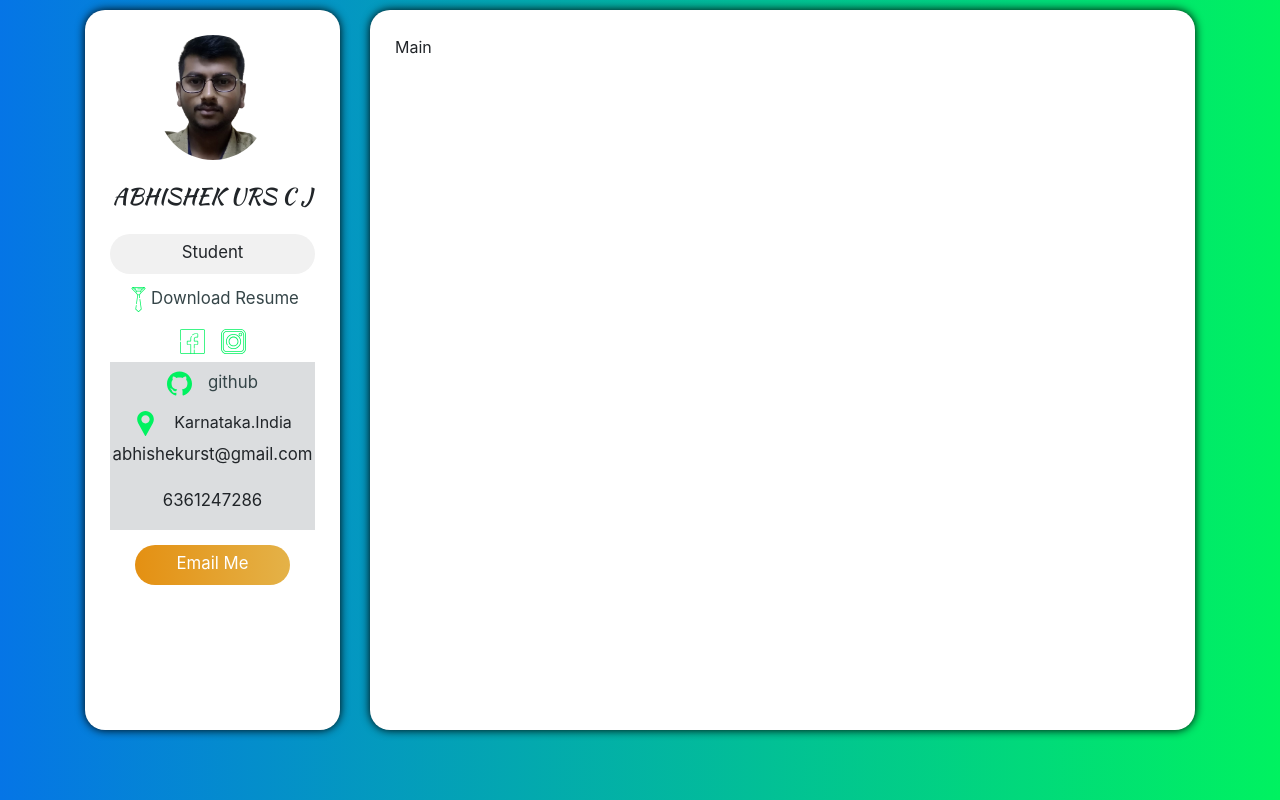
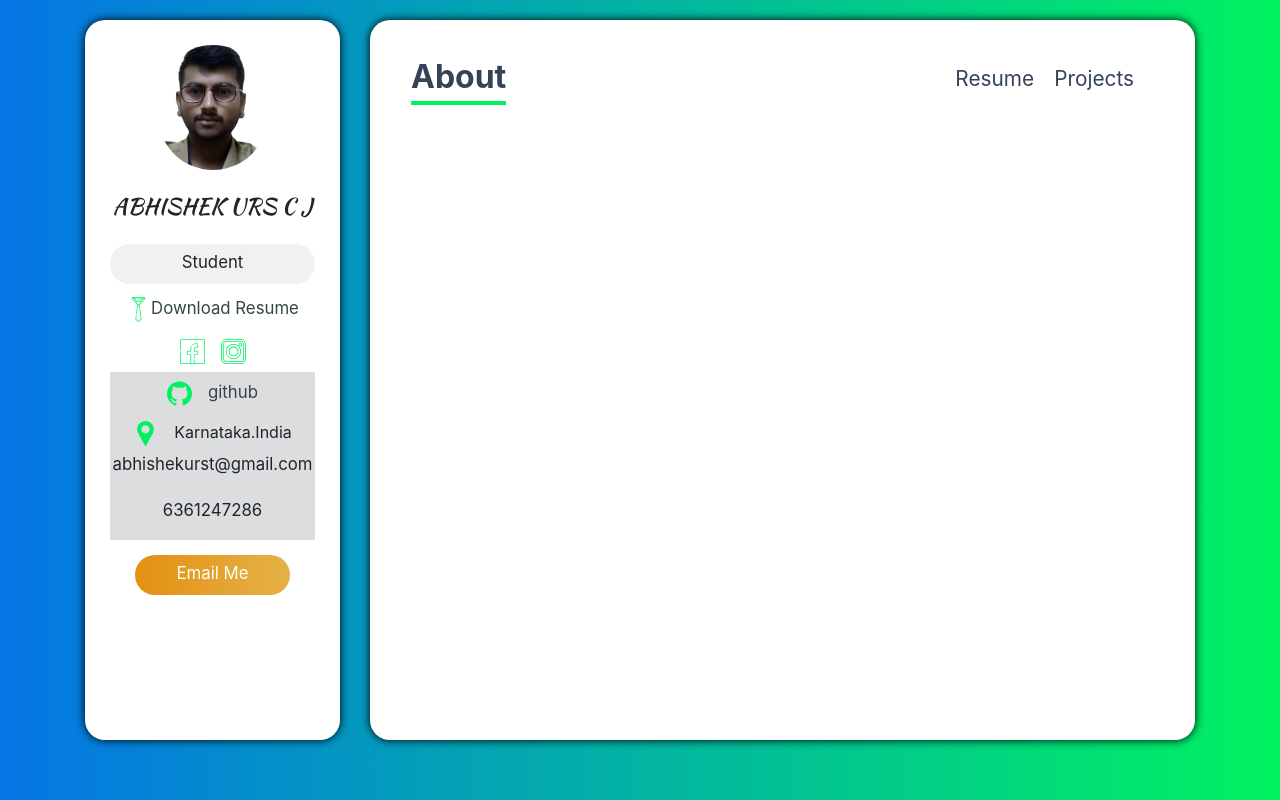
Before and after one commit to Abhishk123/Portfolio, a React (Create React App) app: page / in a window 1280 px wide. Built offline with nearby package versions, Linux system fonts and the light colour scheme.

Commit message:
uploaded

```diff
--- a/package.json
+++ b/package.json
@@ -8,6 +8,7 @@
     "@testing-library/user-event": "^12.6.0",
     "react": "^17.0.1",
     "react-dom": "^17.0.1",
+    "react-router-dom": "^5.2.0",
     "react-scripts": "4.0.1",
     "web-vitals": "^0.2.4"
   },
--- a/public/index.html
+++ b/public/index.html
@@ -29,7 +29,7 @@
     <link rel="stylesheet" href="https://stackpath.bootstrapcdn.com/bootstrap/4.4.1/css/bootstrap.min.css"
       integrity="sha384-Vkoo8x4CGsO3+Hhxv8T/Q5PaXtkKtu6ug5TOeNV6gBiFeWPGFN9MuhOf23Q9Ifjh" crossorigin="anonymous">
 
-    <title>React App</title>
+    <title>Abhishek urs c j</title>
   </head>
   <body>
     <noscript>You need to enable JavaScript to run this app.</noscript>
--- a/src/App.js
+++ b/src/App.js
@@ -1,3 +1,4 @@
+import Navbar from './Components/Navbar'
 import Sidebar from './Components/Sidebar'
 
 function App() {
@@ -12,7 +13,7 @@ function App() {
       </div>
         <div className="col-lg-9">
           <div className="app_main">
-            Main
+            <Navbar/>
           </div>
         </div>
      </div>
--- /dev/null
+++ b/src/Components/Navbar.js
@@ -0,0 +1,28 @@
+import React,{useState} from 'react';
+
+const Navbar = () => {
+
+   const [active,setActive]= useState('About')
+
+
+    return (
+        <div className='navbar'>
+            <div className="navbar_active">
+                {active}
+            </div>
+            <div className="navbar_items">
+                {active!== 'About' &&
+                <div className="navbar_item" onClick={()=>setActive('About')}>About</div>}
+
+                {active!== 'Resume' ?
+                <div className="navbar_item" onClick={()=>setActive('Resume')}>Resume</div> : null}
+
+                {active!== 'Projects' &&
+                <div className="navbar_item" onClick={()=>setActive('Projects')}>Projects</div>}
+            </div>
+
+        </div>
+    );
+};
+
+export default Navbar;
--- a/src/Components/Sidebar.js
+++ b/src/Components/Sidebar.js
@@ -31,7 +31,10 @@ const Sidebar=()=>{
         </figure>
 
         <div className="contact">
-            <div className="sidebar_item sidebar_github">
+
+<div className="contact_details">
+
+<div className="sidebar_item sidebar_github">
                 <a href="https://github.com/Abhishk123/" target="_blank" rel='noopener noreferrer'><img src={github} alt="github" className="sidebar_icon mr-3"/>github</a>
             </div>
             <div className="sidebar_location">
@@ -40,6 +43,7 @@ const Sidebar=()=>{
             </div>
             <div className="sidebar_item">abhishekurst@gmail.com</div>
             <div className="sidebar_item">6361247286</div>
+            </div>
         </div>
 
         <div className="sidebar_item sidebar_email" onClick={handleEmailMe}>Email Me</div>
--- a/src/index.css
+++ b/src/index.css
@@ -16,7 +16,7 @@ body{
   }
 
   .container{
-    padding-top: 10px;
+    padding-top: 20px;
   }
 .row{
   height: 90vh;
@@ -32,7 +32,6 @@ body{
 }
 
 /*Sidebar*/
-
 .sidebar{
   background-color:#fff;
   height: 100%;
@@ -78,6 +77,7 @@ body{
   padding: 2px 0;
   margin:20px -15x;
 
+
 }
 
 .sidebar_email{
@@ -105,3 +105,39 @@ body{
     margin: 30px 0;
   }
 }
+
+.contact_details{
+ justify-content: space-evenly;
+}
+
+li{
+
+  list-style-type: none;
+}
+
+/*Navbar*/
+
+.navbar_items{
+  display: flex;
+}
+
+.navbar_active{
+  font-size: 2rem;
+  font-weight: 700;
+  color: #354358;
+  border-bottom: 4px solid #00F260;
+}
+
+.navbar_item{
+  margin-right: 20px;
+  text-decoration: none;
+  color: #354358;
+  font-size: 1.3rem;
+  cursor: pointer;
+}
+.navbar_item:hover{
+  background:-webkit-linear-gradient(#00F260,#0575E6);
+  background-clip: text;
+  -webkit-background-clip: text;
+  -webkit-text-fill-color: transparent;
+}
```
Also changed, not shown: 2 other files (tests, documents, lock files or other folders).
